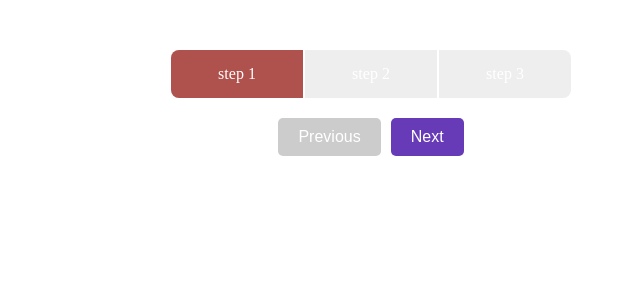
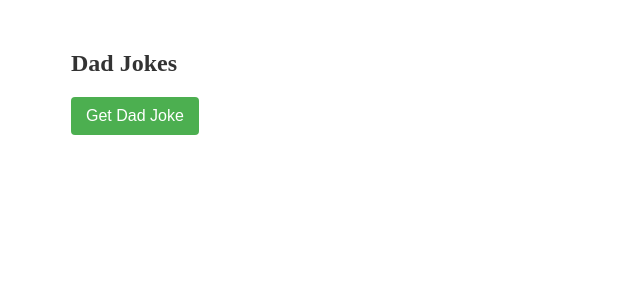
Before and after one commit to lum-jashari/10-vue-projects, a Vue app: page / in a window 1280 px wide. Shown: the top 300 px of the page, without its empty margins (269-909 px from the left). Built offline with nearby package versions, Linux system fonts and the light colour scheme.

Commit message:
project 8 completed

```diff
--- a/package.json
+++ b/package.json
@@ -10,6 +10,7 @@
     "lint": "eslint . --ext .vue,.js,.jsx,.cjs,.mjs --fix --ignore-path .gitignore"
   },
   "dependencies": {
+    "axios": "^1.6.7",
     "vue": "^3.4.21"
   },
   "devDependencies": {
--- a/src/App.vue
+++ b/src/App.vue
@@ -5,11 +5,13 @@
 // import AccordionComponent from "./Components/AccordionComponent.vue";
 // import FormValidation from "./Components/FormValidation.vue";
 // import PasswordGenerator from "./Components/PasswordGenerator.vue";
-import ProgressSteps from "./Components/ProgressSteps.vue";
+// import ProgressSteps from "./Components/ProgressSteps.vue";
+import DadJokes from "./Components/DadJokes.vue";
 </script>
 
 <template>
-  <ProgressSteps />
+  <DadJokes />
+  <!-- <ProgressSteps /> -->
   <!-- <PasswordGenerator /> -->
   <!-- <FormValidation /> -->
   <!-- <AccordionComponent /> -->
--- /dev/null
+++ b/src/Components/DadJokes.vue
@@ -0,0 +1,63 @@
+<script setup>
+import axios from "axios";
+import { ref } from "vue";
+
+const joke = ref(null);
+
+const fetchJoke = async () => {
+  try {
+    const res = await axios.get("https://icanhazdadjoke.com/", {
+      headers: {
+        Accept: "application/json",
+      },
+    });
+    joke.value = res.data.joke;
+  } catch (error) {
+    alert("error while fetching", error);
+  }
+};
+</script>
+
+<template>
+  <div class="dad-jokes-container">
+    <h2 class="dad-jokes-title">Dad Jokes</h2>
+    <button @click="fetchJoke" class="get-joke-button">Get Dad Joke</button>
+    <div v-if="joke" class="dad-joke">{{ joke }}</div>
+  </div>
+</template>
+
+<style scoped>
+.dad-jokes-container {
+  max-width: 600px;
+  margin: 50px auto;
+}
+
+.dad-jokes-title {
+  font-size: 24px;
+  color: #333;
+  margin-bottom: 20px;
+}
+
+.get-joke-button {
+  padding: 10px 15px;
+  font-size: 16px;
+  background-color: #4caf50;
+  color: #fff;
+  border: none;
+  border-radius: 4px;
+  cursor: pointer;
+}
+
+.get-joke-button:hover {
+  background-color: #45a049;
+}
+
+.dad-joke {
+  border: 1px solid #ddd;
+  border-radius: 4px;
+  padding: 15px;
+  margin-top: 20px;
+  background-color: #f9f9f9;
+  color: #333;
+}
+</style>
```
Also changed, not shown: 1 other file (tests, documents, lock files or other folders).
